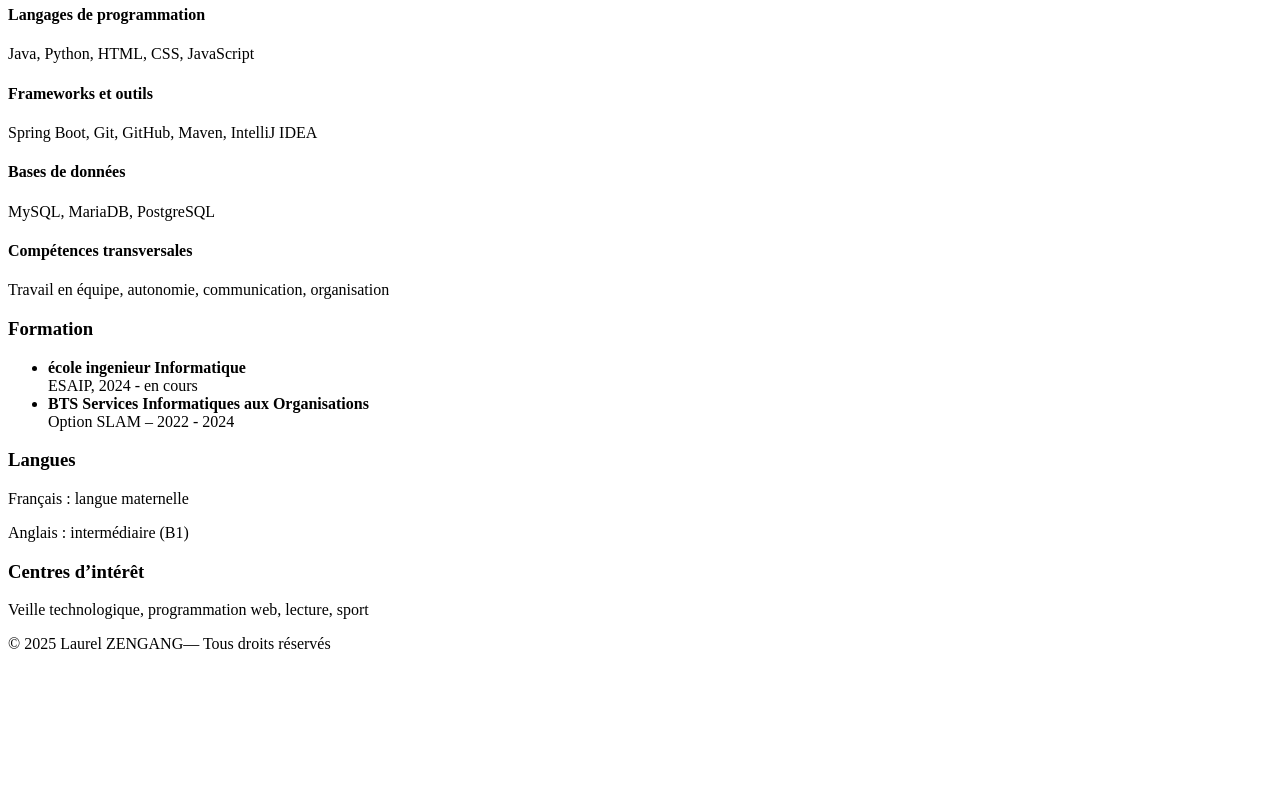
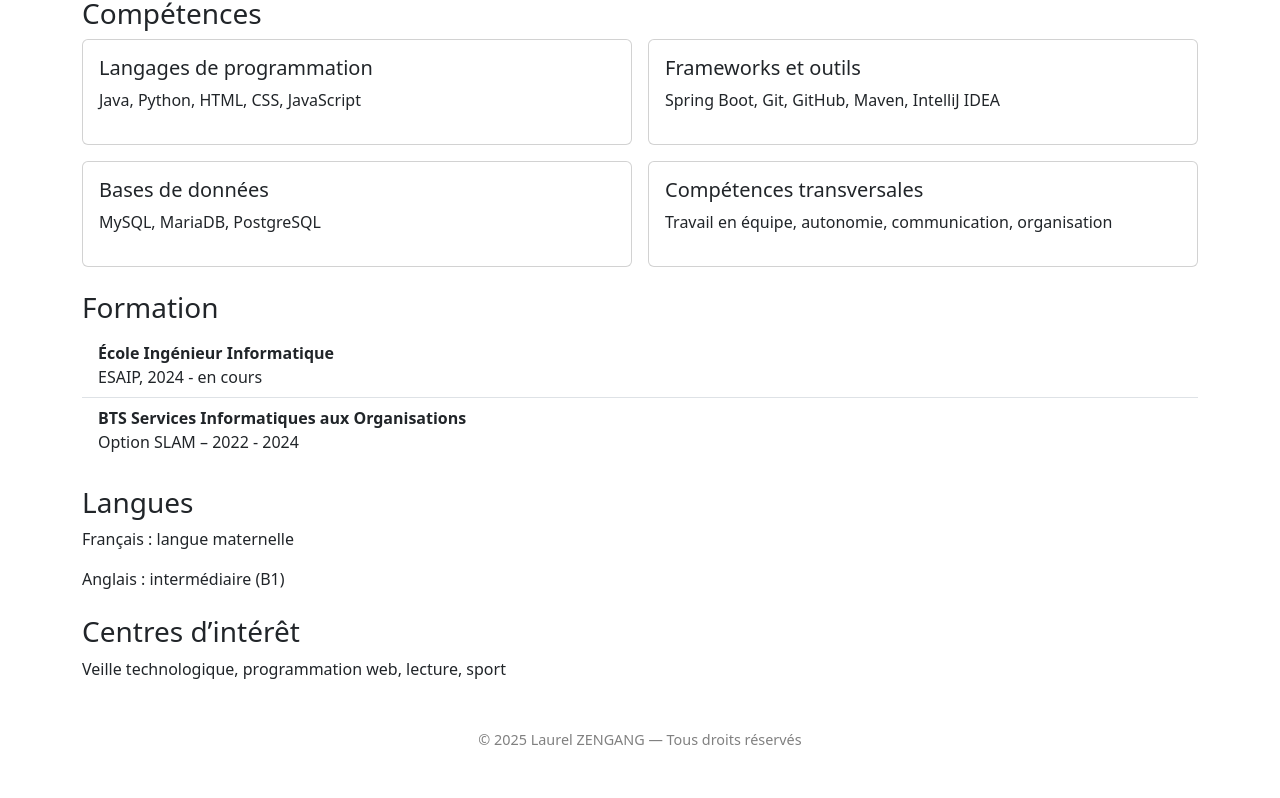
Before and after one commit to franck-laurel/cv, a plain HTML site: page index.html in a window 1280 px wide. Shown: the part 297-1095 px from the top of the page. Before the commit the page ends 966 px from the top, so only its background shows below. Drawn offline with nearby package versions, Linux system fonts and the light colour scheme.

Commit message:
Mise à jour du HTML et CSS du CV

```diff
--- a/index.html
+++ b/index.html
@@ -4,78 +4,107 @@
   <meta charset="UTF-8">
   <meta name="viewport" content="width=device-width, initial-scale=1.0">
   <title>CV - Laurel ZENGANG</title>
-  <link rel="stylesheet" href="style.css">
+  <!-- Bootstrap CSS -->
+  <link href="https://cdn.jsdelivr.net/npm/bootstrap@5.3.3/dist/css/bootstrap.min.css" rel="stylesheet" href="style.css">
+  <style>
+    body {
+      padding-top: 2rem;
+      padding-bottom: 2rem;
+    }
+    header {
+      text-align: center;
+      margin-bottom: 2rem;
+    }
+    .skills-grid {
+      gap: 1rem;
+    }
+    footer {
+      text-align: center;
+      margin-top: 3rem;
+      font-size: 0.9rem;
+      color: gray;
+    }
+  </style>
 </head>
 <body>
-  <header>
-    <div class="container">
+
+  <header class="container">
     <h1>Laurel ZENGANG</h1>
-      <h2>Étudiante en développement informatique - Alternance</h2>
-      <p class="contact">
-        📧 laureL@GMAIL;COM | 📞 06 12 34 56 78 | 📍 Lyon, France
-      </p>
-    </div>
+    <h4>Étudiante en développement informatique - Alternance</h4>
+    <p class="contact">📧 laureL@GMAIL.COM | 📞 06 12 34 56 78 | 📍 Lyon, France</p>
   </header>
 
-  <section id="profil">
+  <main class="container">
+    <section id="profil" class="mb-4">
       <h3>Profil</h3>
       <p>
         Étudiante motivée en développement informatique, passionnée par la conception
-      et la mise en œuvre d’applications web.
-      En recherche d’une alternance pour renforcer mes compétences en programmation,
-      bases de données et déploiement d’applications.
+        et la mise en œuvre d’applications web. En recherche d’une alternance pour renforcer
+        mes compétences en programmation, bases de données et déploiement d’applications.
       </p>
     </section>
 
-  <section id="competences">
+    <section id="competences" class="mb-4">
       <h3>Compétences</h3>
-    <div class="skills-grid">
-      <div class="skill">
-        <h4>Langages de programmation</h4>
+      <div class="row row-cols-1 row-cols-md-2 g-3">
+        <div class="col">
+          <div class="card h-100 p-3">
+            <h5>Langages de programmation</h5>
             <p>Java, Python, HTML, CSS, JavaScript</p>
           </div>
-      <div class="skill">
-        <h4>Frameworks et outils</h4>
+        </div>
+        <div class="col">
+          <div class="card h-100 p-3">
+            <h5>Frameworks et outils</h5>
             <p>Spring Boot, Git, GitHub, Maven, IntelliJ IDEA</p>
           </div>
-      <div class="skill">
-        <h4>Bases de données</h4>
+        </div>
+        <div class="col">
+          <div class="card h-100 p-3">
+            <h5>Bases de données</h5>
             <p>MySQL, MariaDB, PostgreSQL</p>
           </div>
-      <div class="skill">
-        <h4>Compétences transversales</h4>
+        </div>
+        <div class="col">
+          <div class="card h-100 p-3">
+            <h5>Compétences transversales</h5>
             <p>Travail en équipe, autonomie, communication, organisation</p>
+          </div>
         </div>
       </div>
     </section>
 
-  <section id="formation">
+    <section id="formation" class="mb-4">
       <h3>Formation</h3>
-    <ul>
-      <li>
-        <strong>école ingenieur Informatique </strong><br>
+      <ul class="list-group list-group-flush">
+        <li class="list-group-item">
+          <strong>École Ingénieur Informatique</strong><br>
           ESAIP, 2024 - en cours
         </li>
-      <li>
+        <li class="list-group-item">
           <strong>BTS Services Informatiques aux Organisations</strong><br>
           Option SLAM – 2022 - 2024
         </li>
       </ul>
     </section>
 
-  <section id="langues">
+    <section id="langues" class="mb-4">
       <h3>Langues</h3>
       <p>Français : langue maternelle</p>
       <p>Anglais : intermédiaire (B1)</p>
     </section>
 
-  <section id="interets">
+    <section id="interets" class="mb-4">
       <h3>Centres d’intérêt</h3>
       <p>Veille technologique, programmation web, lecture, sport</p>
     </section>
+  </main>
 
   <footer>
-    <p>© 2025 Laurel ZENGANG— Tous droits réservés</p>
+    <p>© 2025 Laurel ZENGANG — Tous droits réservés</p>
   </footer>
+
+  <!-- Bootstrap JS Bundle -->
+  <script src="https://cdn.jsdelivr.net/npm/bootstrap@5.3.3/dist/js/bootstrap.bundle.min.js"></script>
 </body>
 </html>
--- /dev/null
+++ b/style.css
@@ -0,0 +1,116 @@
+/* ======== Global ======== */
+* {
+  box-sizing: border-box;
+  margin: 0;
+  padding: 0;
+  font-family: 'Arial', sans-serif;
+}
+
+body {
+  line-height: 1.6;
+  color: #333;
+  background-color: #f5f5f5;
+  padding: 1rem;
+}
+
+/* ======== Header ======== */
+header {
+  text-align: center;
+  margin-bottom: 2rem;
+  padding: 1rem;
+  background-color: #007BFF;
+  color: #fff;
+  border-radius: 8px;
+}
+
+header h1 {
+  font-size: 2rem;
+  margin-bottom: 0.5rem;
+}
+
+header h2 {
+  font-size: 1.2rem;
+  font-weight: normal;
+  margin-bottom: 0.5rem;
+}
+
+header .contact {
+  font-size: 0.9rem;
+}
+
+/* ======== Sections ======== */
+section {
+  margin-bottom: 2rem;
+  background-color: #fff;
+  padding: 1rem 1.5rem;
+  border-radius: 8px;
+  box-shadow: 0 2px 8px rgba(0,0,0,0.1);
+}
+
+section h3 {
+  margin-bottom: 1rem;
+  color: #007BFF;
+  border-bottom: 2px solid #007BFF;
+  display: inline-block;
+  padding-bottom: 0.3rem;
+}
+
+/* ======== Compétences ======== */
+.skills-grid {
+  display: grid;
+  grid-template-columns: 1fr 1fr;
+  gap: 1rem;
+}
+
+.skill {
+  background-color: #e9f0ff;
+  padding: 0.8rem;
+  border-radius: 6px;
+}
+
+.skill h4 {
+  margin-bottom: 0.5rem;
+  font-size: 1rem;
+  color: #0056b3;
+}
+
+/* ======== Formation & Listes ======== */
+ul {
+  list-style-type: none;
+}
+
+ul li {
+  padding: 0.5rem 0;
+  border-bottom: 1px solid #ddd;
+}
+
+ul li strong {
+  color: #007BFF;
+}
+
+/* ======== Footer ======== */
+footer {
+  text-align: center;
+  padding: 1rem;
+  color: #666;
+  font-size: 0.9rem;
+}
+
+/* ======== Responsive ======== */
+@media (max-width: 768px) {
+  .skills-grid {
+    grid-template-columns: 1fr;
+  }
+
+  header h1 {
+    font-size: 1.5rem;
+  }
+
+  header h2 {
+    font-size: 1rem;
+  }
+
+  section {
+    padding: 1rem;
+  }
+}
```
Lines whose indentation alone changed are shown as unchanged.
